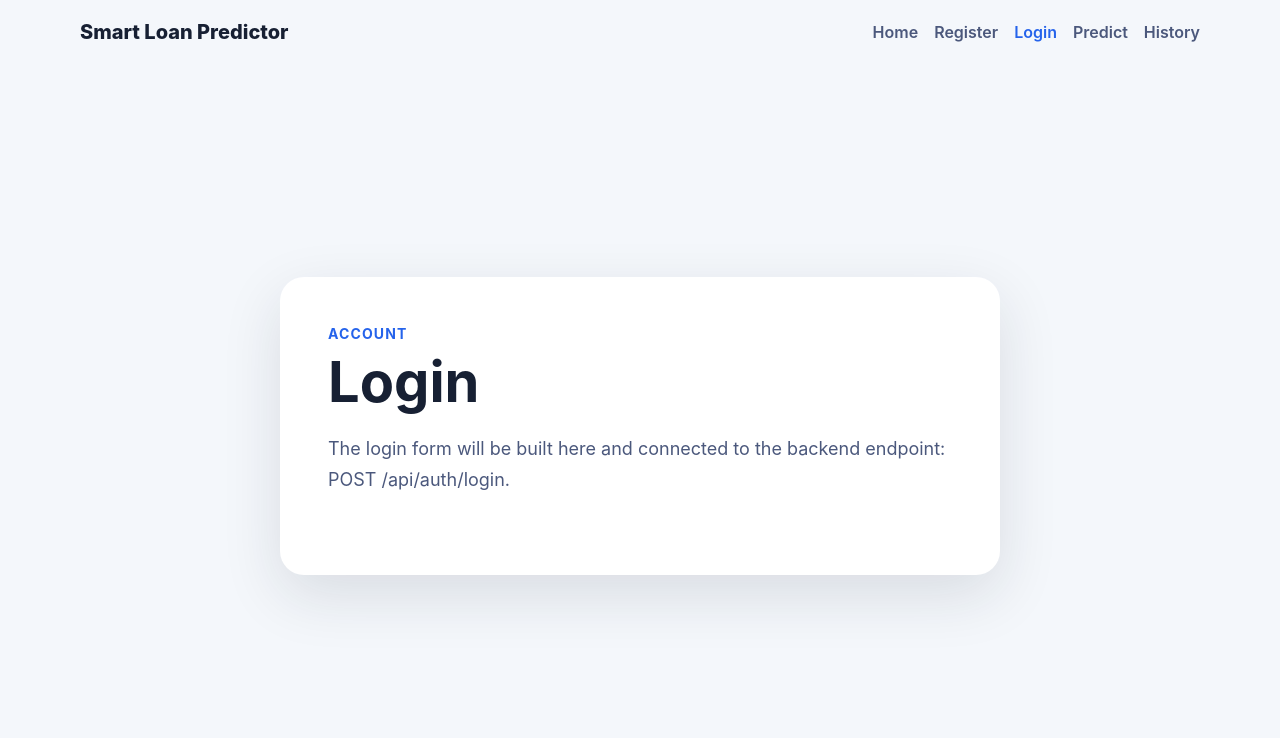
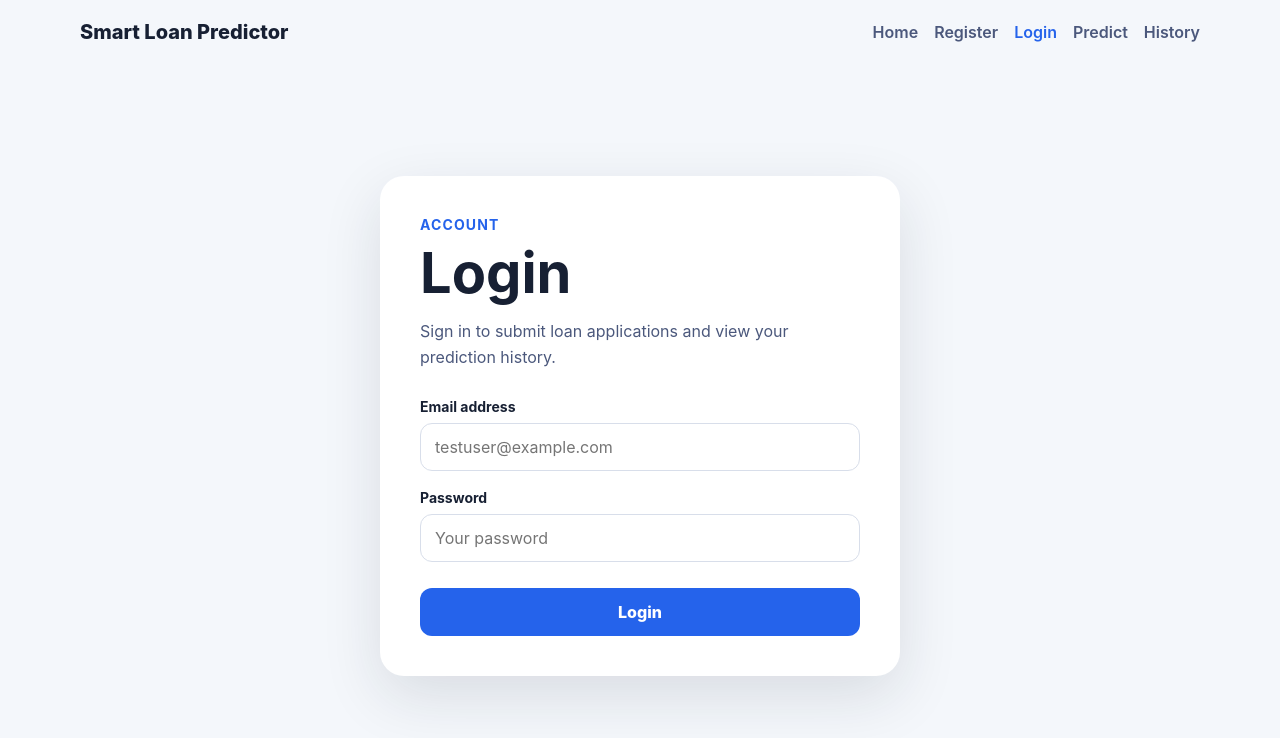
Before and after one commit to TareqHasan27/loan-predictor, a React app in the folder frontend/: page /login in a window 1280 px wide. Shown: the top 738 px of the page. Built offline with nearby package versions, Linux system fonts and the light colour scheme; no server answers; the HTML template or start-up script is replaced by a standard one.

Commit message:
connect login form to backend

```diff
--- a/frontend/src/api/authApi.js
+++ b/frontend/src/api/authApi.js
@@ -17,3 +17,21 @@ export const registerUser = async (formData) => {
 
   return data;
 };
+
+export const loginUser = async (formData) => {
+  const response = await fetch(`${API_BASE_URL}/api/auth/login`, {
+    method: "POST",
+    headers: {
+      "Content-Type": "application/json",
+    },
+    body: JSON.stringify(formData),
+  });
+
+  const data = await response.json();
+
+  if (!response.ok) {
+    throw new Error(data.message || "Login failed");
+  }
+
+  return data;
+};
--- a/frontend/src/pages/LoginPage.jsx
+++ b/frontend/src/pages/LoginPage.jsx
@@ -1,13 +1,98 @@
+import { useState } from "react";
+
+import { loginUser } from "../api/authApi";
+
+const initialFormData = {
+  email: "",
+  password: "",
+};
+
 function LoginPage() {
+  const [formData, setFormData] = useState(initialFormData);
+  const [isLoading, setIsLoading] = useState(false);
+  const [successMessage, setSuccessMessage] = useState("");
+  const [errorMessage, setErrorMessage] = useState("");
+
+  const handleChange = (event) => {
+    const { name, value } = event.target;
+
+    setFormData((currentFormData) => ({
+      ...currentFormData,
+      [name]: value,
+    }));
+  };
+
+  const handleSubmit = async (event) => {
+    event.preventDefault();
+
+    setIsLoading(true);
+    setSuccessMessage("");
+    setErrorMessage("");
+
+    try {
+      const data = await loginUser(formData);
+
+      localStorage.setItem("token", data.token);
+      localStorage.setItem("user", JSON.stringify(data.user));
+
+      setSuccessMessage("Login successful. Token saved locally.");
+      setFormData(initialFormData);
+    } catch (error) {
+      setErrorMessage(error.message);
+    } finally {
+      setIsLoading(false);
+    }
+  };
+
   return (
     <main className="app-shell">
-      <section className="placeholder-card">
+      <section className="form-card">
         <p className="eyebrow">Account</p>
         <h1>Login</h1>
-        <p className="hero-text">
-          The login form will be built here and connected to the backend
-          endpoint: POST /api/auth/login.
+
+        <p className="form-intro">
+          Sign in to submit loan applications and view your prediction history.
         </p>
+
+        {successMessage && (
+          <div className="alert alert-success">{successMessage}</div>
+        )}
+
+        {errorMessage && (
+          <div className="alert alert-error">{errorMessage}</div>
+        )}
+
+        <form className="auth-form" onSubmit={handleSubmit}>
+          <div className="form-group">
+            <label htmlFor="email">Email address</label>
+            <input
+              id="email"
+              name="email"
+              type="email"
+              value={formData.email}
+              onChange={handleChange}
+              placeholder="testuser@example.com"
+              required
+            />
+          </div>
+
+          <div className="form-group">
+            <label htmlFor="password">Password</label>
+            <input
+              id="password"
+              name="password"
+              type="password"
+              value={formData.password}
+              onChange={handleChange}
+              placeholder="Your password"
+              required
+            />
+          </div>
+
+          <button type="submit" className="primary-button" disabled={isLoading}>
+            {isLoading ? "Logging in..." : "Login"}
+          </button>
+        </form>
       </section>
     </main>
   );
```
